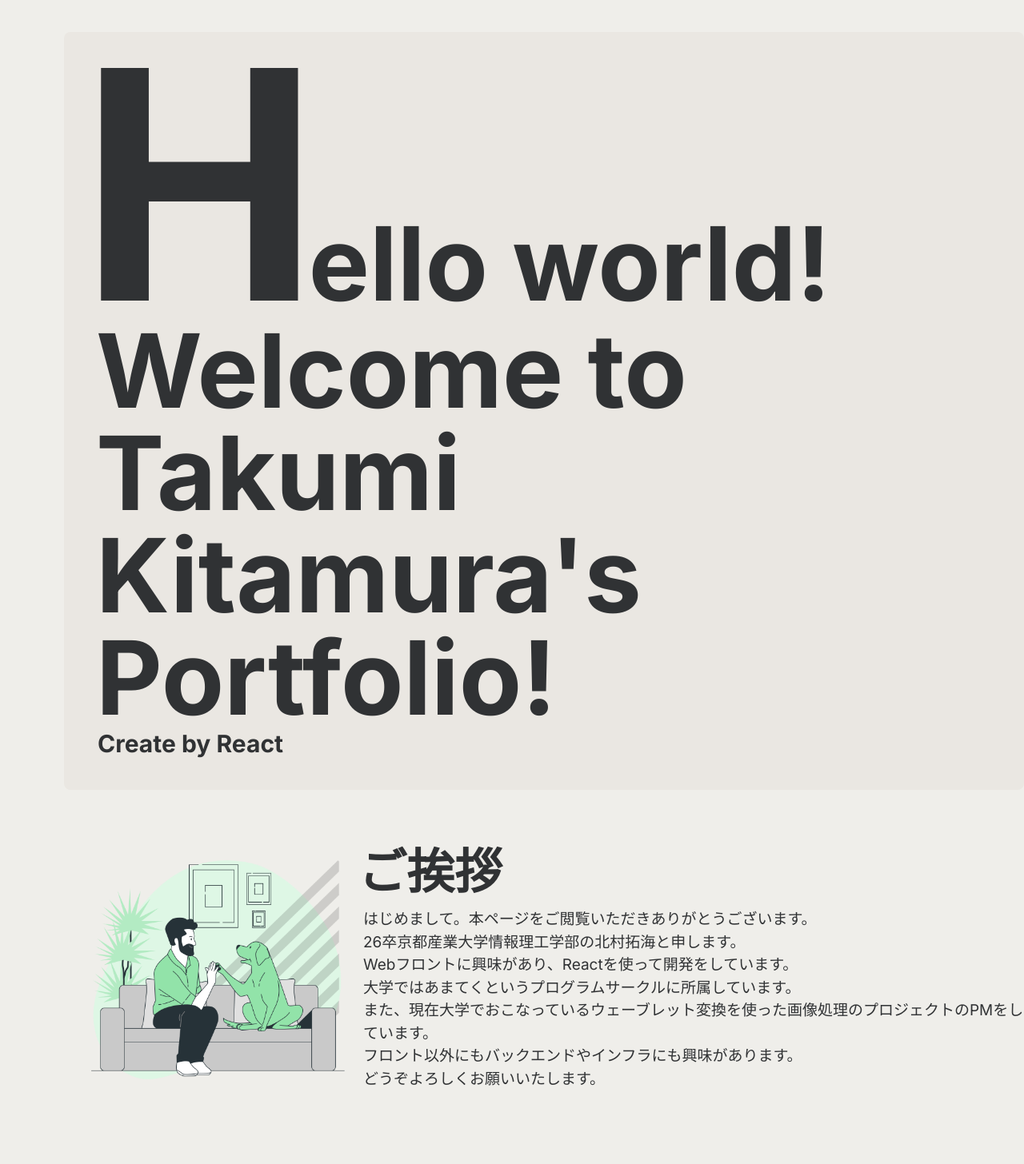
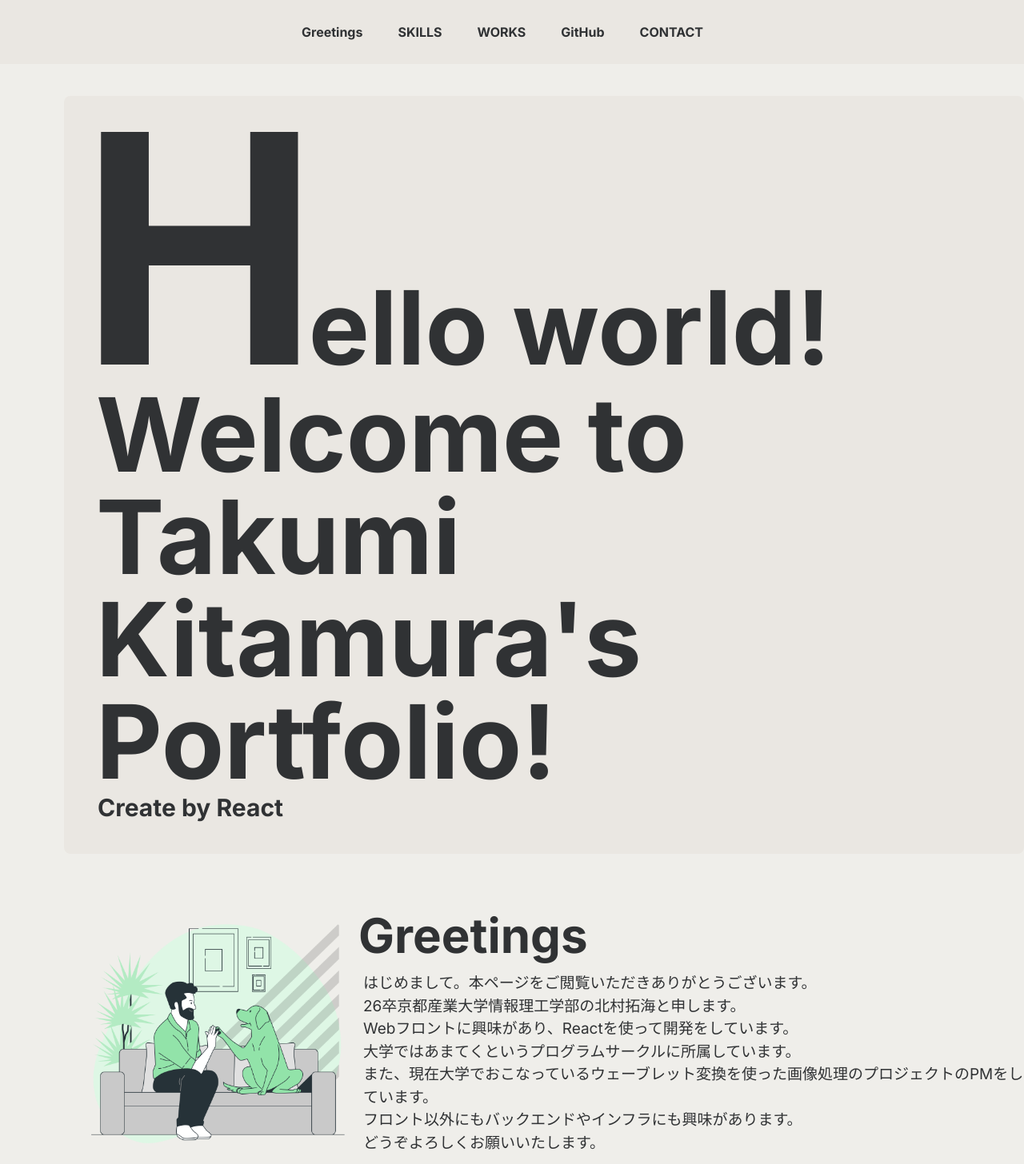
Before and after one commit to takumi2003/Portfolio, a Next.js app: page / in a window 1280 px wide. Shown: the top 1456 px of the page at 80% size. Built offline with nearby package versions, Linux system fonts and the light colour scheme; a web font is replaced by a local one.

Commit message:
create: ヘッダーのレイアウトの追加

```diff
--- a/src/app/page.tsx
+++ b/src/app/page.tsx
@@ -6,6 +6,34 @@ import { motion } from "framer-motion";
 export default function Home() {
   return (
     <>
+      <ul className="sticky top-0 flex h-20 max-w-full items-center justify-center gap-5 bg-[#eae7e2]">
+        <li className="mr-6">
+          <a className="font-bold" href="#">
+            Greetings
+          </a>
+        </li>
+        <li className="mr-6">
+          <a className="font-bold" href="#">
+            SKILLS
+          </a>
+        </li>
+        <li className="mr-6">
+          <a className="font-bold" href="#">
+            WORKS
+          </a>
+        </li>
+        <li className="mr-6">
+          <a className="font-bold" href="#">
+            GitHub
+          </a>
+        </li>
+        <li className="mr-6">
+          <a className="font-bold" href="#">
+            CONTACT
+          </a>
+        </li>
+      </ul>
+
       <div className="ml-20 mt-10">
         <motion.div
           className="rounded-lg bg-[#eae7e2] p-10"
@@ -36,7 +64,7 @@ export default function Home() {
         >
           <img src="/dog.png" className="h-80 w-80" />
           <div>
-            <h2 className="text-6xl font-bold">ご挨拶</h2>
+            <h2 className="text-6xl font-bold">Greetings</h2>
             <p className="pl-1.5 pt-4 text-[19px]">
               はじめまして。本ページをご閲覧いただきありがとうございます。
               <br />
@@ -109,7 +137,7 @@ export default function Home() {
               </p>
             </div>
             <div className="ml-0.5 pr-5 pt-4">
-              <h2 className="text-4xl">Linebot</h2>
+              <h2 className="text-4xl">ShellScript</h2>
               <a href="https://github.com/takumi2003/lineTrashBot">
                 <img src="https://placehold.jp/300x300.png" className="mt-2" />
               </a>
```
